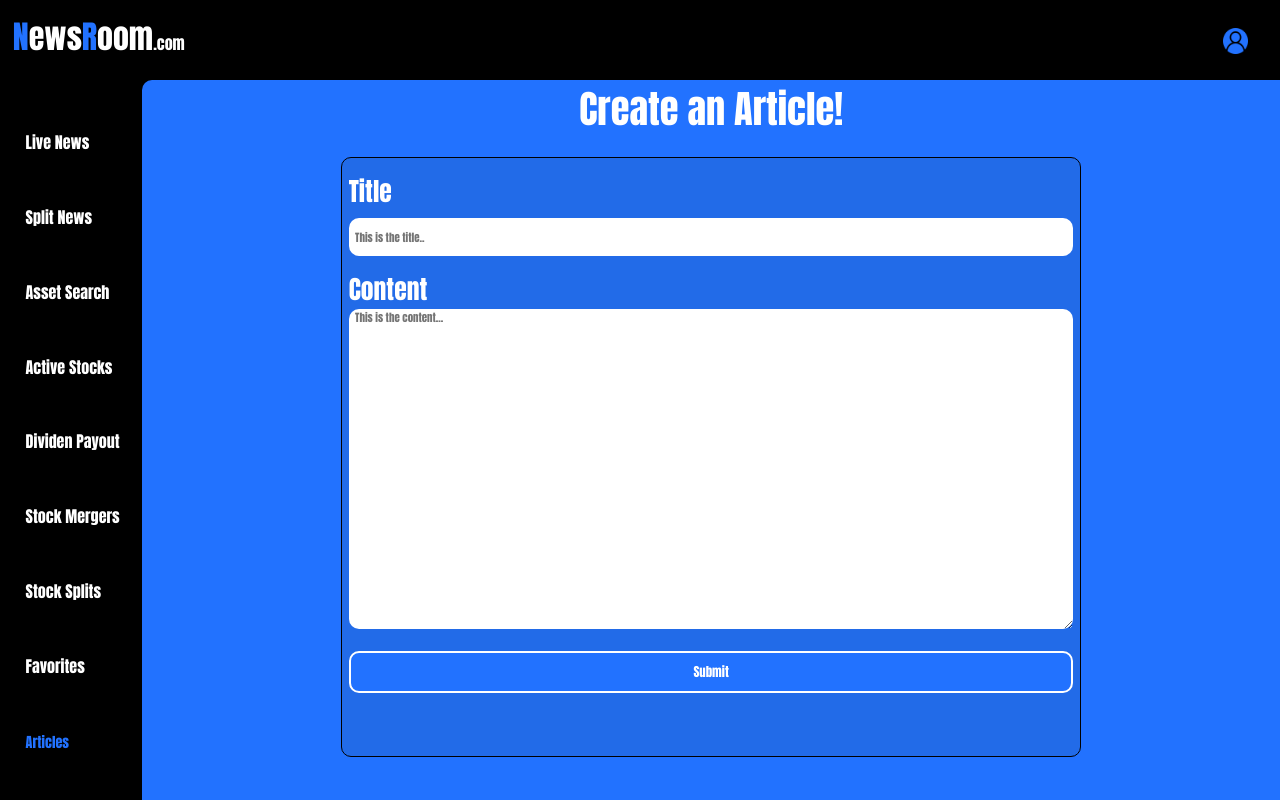
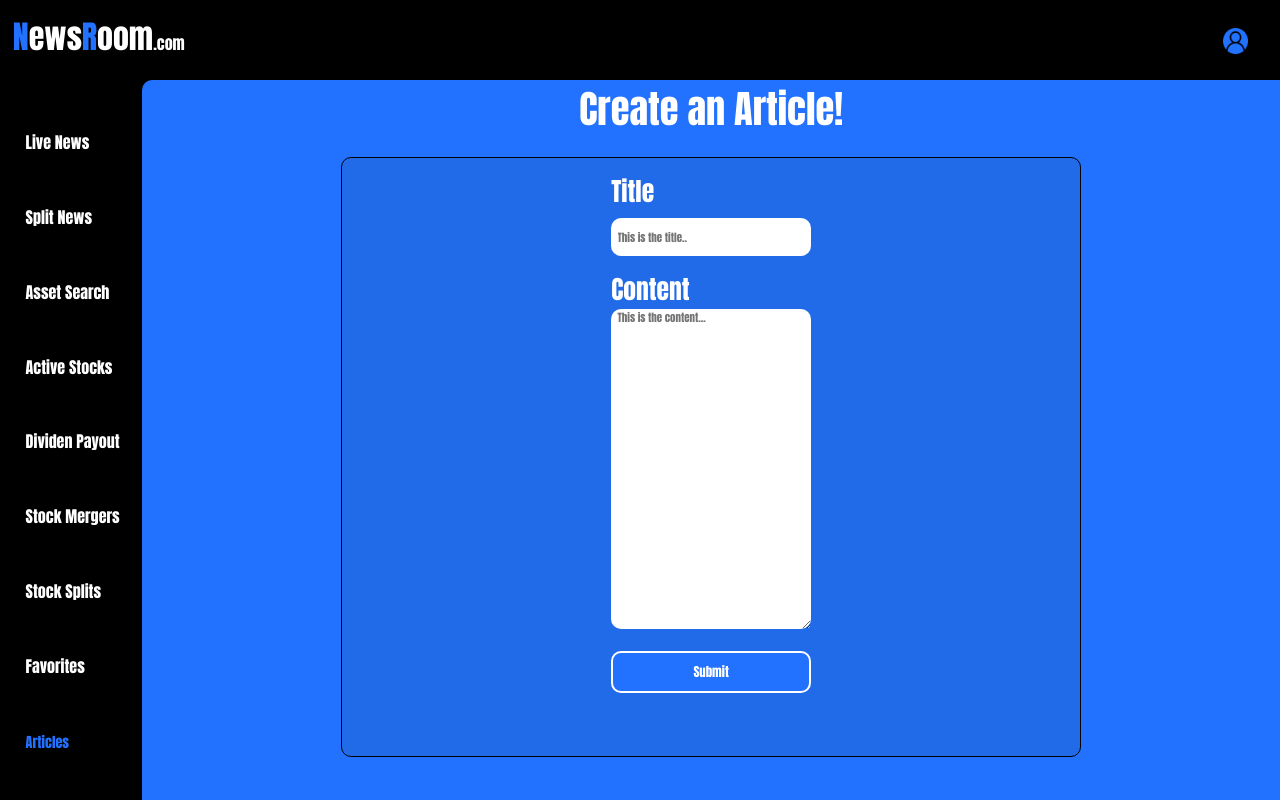
Before and after one commit to JakeKorobellis/NewsApp, a React (Create React App) app in the folder frontend/: page /content/articles/create in a window 1280 px wide. Built offline with nearby package versions, Linux system fonts and the light colour scheme; no server answers.

Commit message:
Styling Updates

```diff
--- a/frontend/src/App.css
+++ b/frontend/src/App.css
@@ -225,7 +225,15 @@ a{
     height: 75%;
     justify-content: center;
     gap: 1vw;
+  }
 
+  .form2{
+    display: flex;
+    flex-direction: column;
+    height: 75%;
+    justify-content: center;
+    align-items: center;
+    gap: 1vw;
   }
 .resize2{
   font-size: 2vw;
@@ -459,6 +467,16 @@ a{
 .font-marquee{
   font-size: 1.25vw;
 }
+.form-password-confirmation{
+  font-size: .75vw;
+  display: flex;
+  color: black;
+  justify-content: center;
+  align-items: center;
+  flex-wrap: wrap;
+  width: 100%;
+}
+
 .success-btn{
 color: black;  font-size: 1.5vw;
   padding: .5vw;
```
